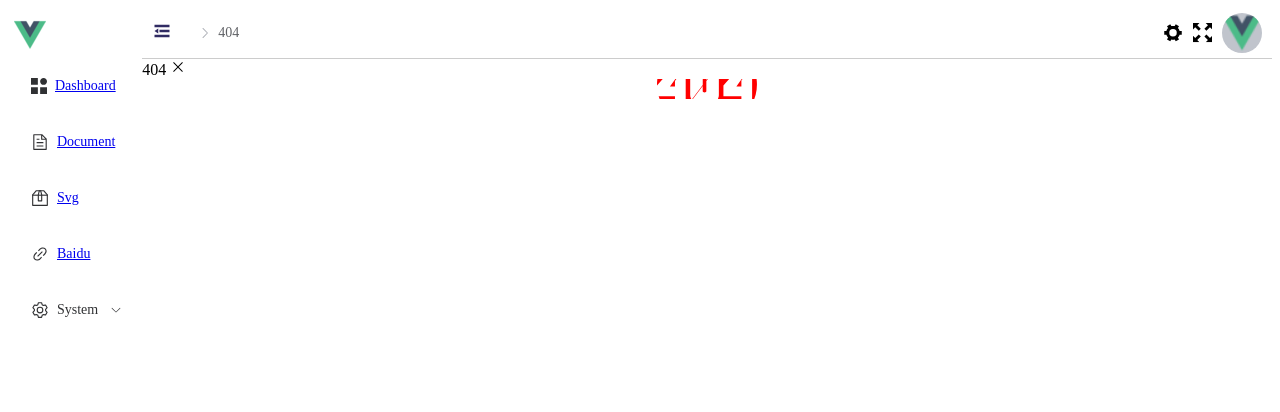
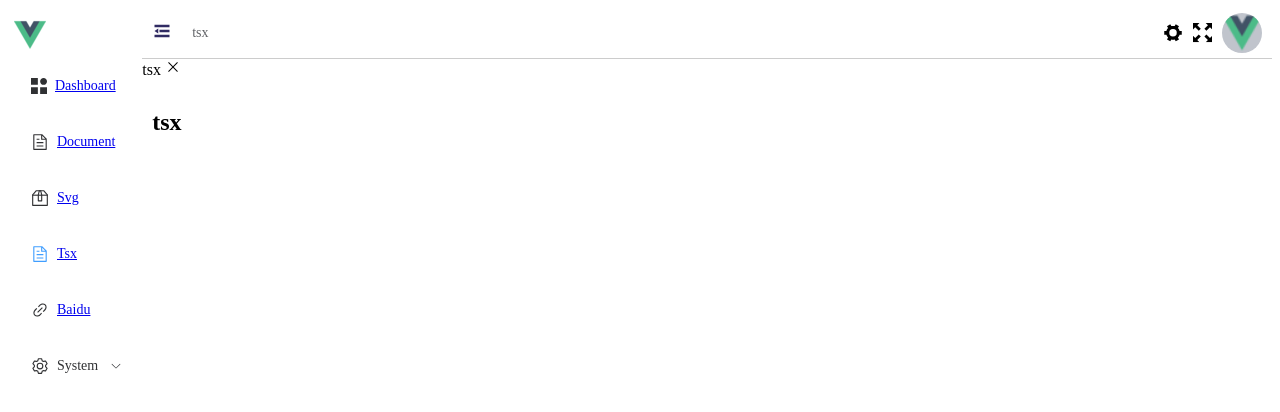
Before and after one commit to Cmingqiu/vue3-vite-ts, a Vue app: page /#/tsx in a window 1280 px wide. Before the commit this address had no page. Shown: the top 412 px of the page. Built offline with nearby package versions, Linux system fonts and the light colour scheme.

Commit message:
支持jsx、tsx;store导出setup外可用函数；

```diff
--- a/package.json
+++ b/package.json
@@ -29,6 +29,7 @@
     "@typescript-eslint/eslint-plugin": "^5.14.0",
     "@typescript-eslint/parser": "^5.14.0",
     "@vitejs/plugin-vue": "^2.2.4",
+    "@vitejs/plugin-vue-jsx": "^1.3.8",
     "@vue/eslint-config-prettier": "^7.0.0",
     "@vue/eslint-config-typescript": "^10.0.0",
     "autoprefixer": "^10.4.2",
--- a/src/assets/menu.ts
+++ b/src/assets/menu.ts
@@ -21,6 +21,11 @@ const menuList: IMenuItem[] = [
     name: 'Svg',
     path: '/svg',
     icon: 'el-icon-Box'
+  },
+  {
+    name: 'Tsx',
+    path: '/tsx',
+    icon: 'el-icon-Document'
   },
   {
     name: 'Baidu',
--- a/src/router/index.ts
+++ b/src/router/index.ts
@@ -33,6 +33,12 @@ const asyncRoutes: RouteRecordRaw[] = [
         name: 'Svg',
         meta: { requireAuth: true, keepAlive: false, title: 'svg' },
         component: () => import('@/views/svg.vue')
+      },
+      {
+        path: 'tsx',
+        name: 'Tsx',
+        meta: { requireAuth: true, keepAlive: false, title: 'tsx' },
+        component: () => import('@/views/tsx.jsx')
       }
     ]
   },
--- a/src/store/index.ts
+++ b/src/store/index.ts
@@ -7,3 +7,5 @@ store.use(piniaPluginPersist)
 export default (app: App) => {
   app.use(store)
 }
+
+export { store }
--- a/src/store/useIndexStore.ts
+++ b/src/store/useIndexStore.ts
@@ -1,4 +1,5 @@
 import { defineStore } from 'pinia'
+import { store } from '.'
 
 export const useIndexStore = defineStore({
   id: 'index',
@@ -25,3 +26,8 @@ export const useIndexStore = defineStore({
     removeCacheViewList(meta: IRouteMeta) {}
   }
 })
+
+// Need to be used outside the setup
+export function useIndexStoreWithOut() {
+  return useIndexStore(store)
+}
--- a/src/store/useTagStore.ts
+++ b/src/store/useTagStore.ts
@@ -1,5 +1,6 @@
 import { defineStore } from 'pinia'
 import router from '@/router'
+import { store } from '.'
 
 interface ITagStoreState {
   tagList: Array<ITag>
@@ -38,3 +39,8 @@ export const useTagStore = defineStore({
     }
   }
 })
+
+// Need to be used outside the setup
+export function useTagStoreWithOut() {
+  return useTagStore(store)
+}
--- /dev/null
+++ b/src/views/tsx.jsx
@@ -0,0 +1,11 @@
+import { defineComponent } from 'vue'
+
+export default defineComponent({
+  setup() {
+    return () => (
+      <div>
+        <h2>tsx</h2>
+      </div>
+    )
+  }
+})
--- a/vite.config.js
+++ b/vite.config.js
@@ -1,5 +1,6 @@
 import { defineConfig, loadEnv } from 'vite'
 import vue from '@vitejs/plugin-vue'
+import vueJsx from '@vitejs/plugin-vue-jsx'
 import path from 'path'
 import { viteMockServe } from 'vite-plugin-mock'
 import { createSvgIconsPlugin } from 'vite-plugin-svg-icons'
@@ -25,6 +26,7 @@ export default ({ mode }) =>
     },
     plugins: [
       vue(),
+      vueJsx(),
       viteMockServe(),
       createSvgIconsPlugin({
         // 指定需要缓存的图标文件夹
```
Also changed, not shown: 2 other files (tests, documents, lock files or other folders).
